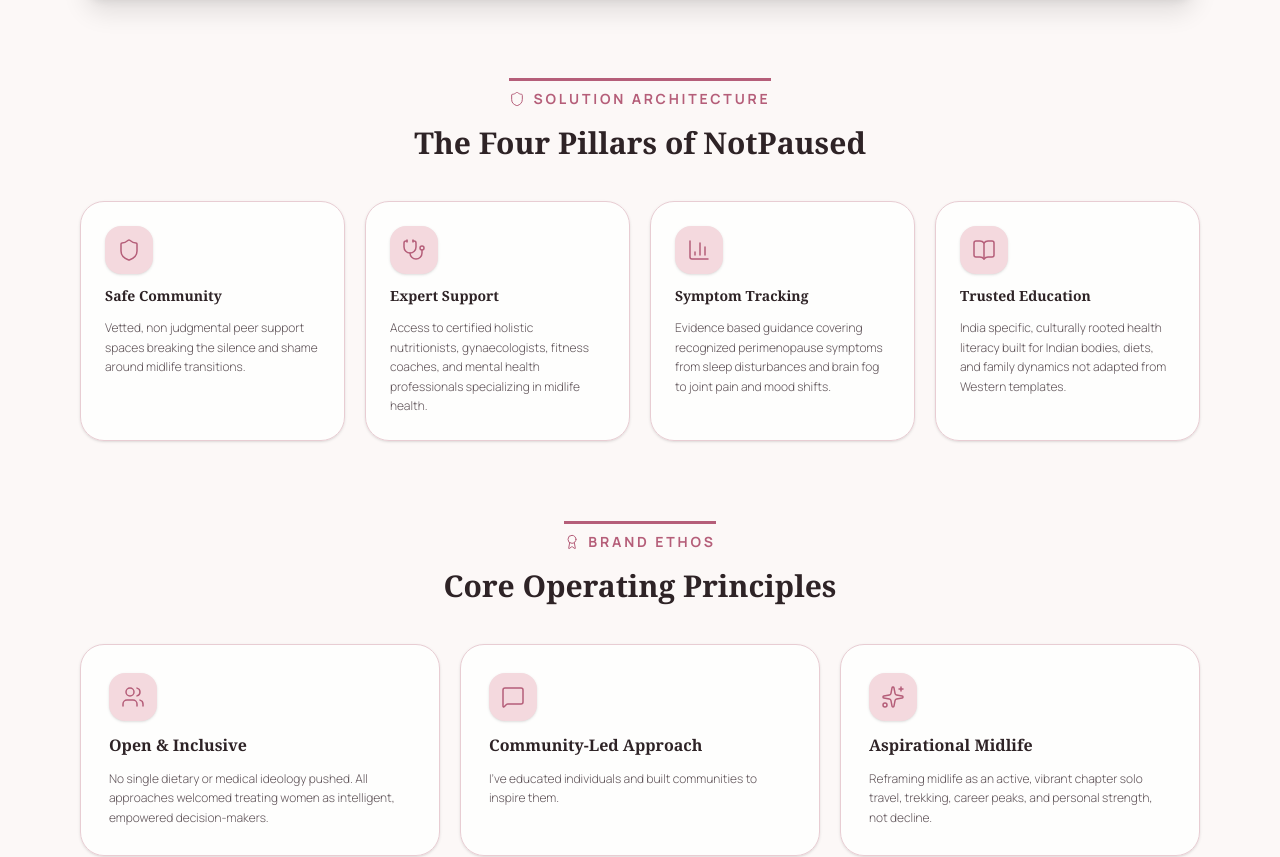
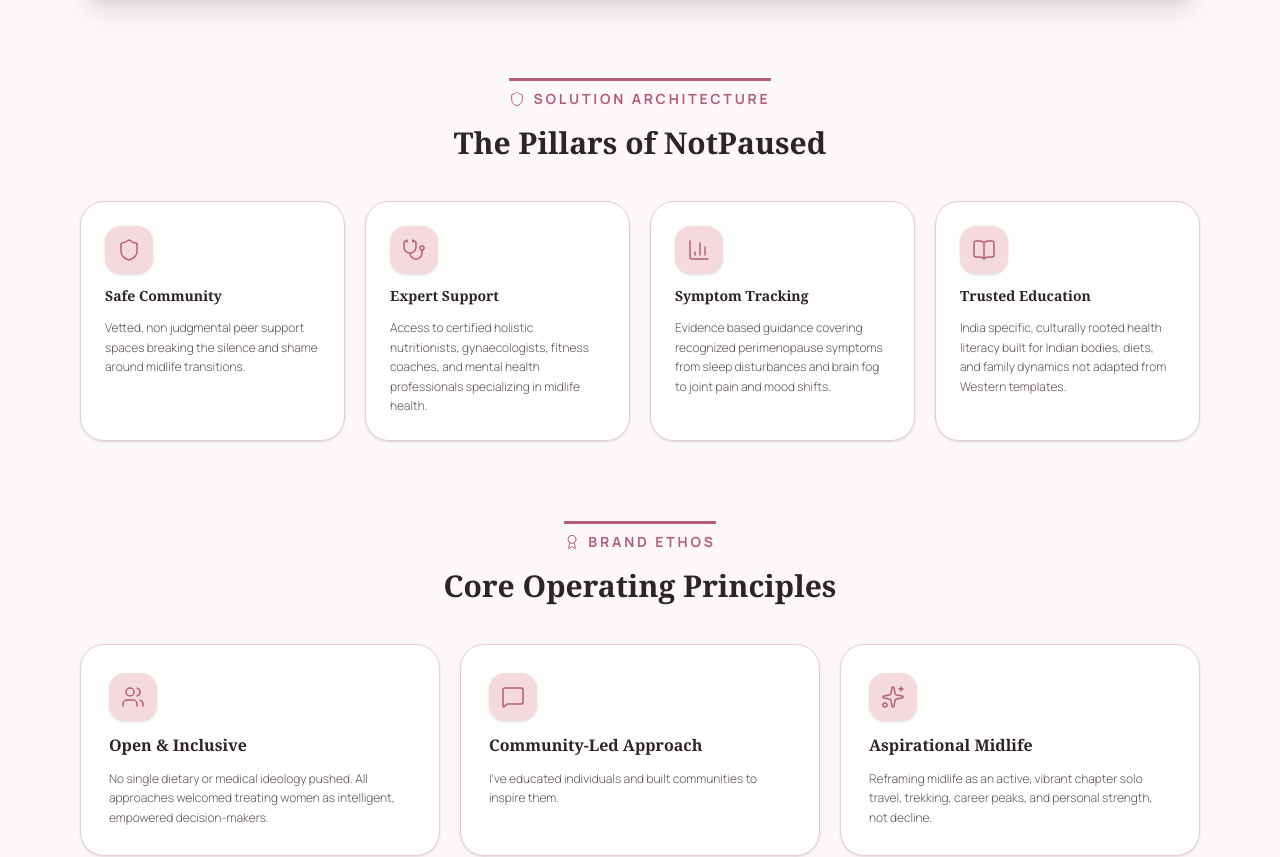
Before and after one commit to Abhilash-Jaiswal/portfolio, a React (Vite) app in the folder client/: page /portfolio/my-ventures in a window 1280 px wide. Shown: the part 5750-6607 px from the top of the page. Built offline with nearby package versions, Linux system fonts and the light colour scheme; no server answers; a web font is replaced by a local one.

Commit message:
toady update

```diff
--- a/client/src/components/sections/NotPausedSection.jsx
+++ b/client/src/components/sections/NotPausedSection.jsx
@@ -222,7 +222,7 @@
               <Shield className="w-4 h-4 text-[#B55E79]" strokeWidth={1.5} />
               <span className="font-bold text-sm tracking-[0.2em] uppercase text-[#B55E79]">Solution Architecture</span>
             </div>
-            <h3 className="font-serif text-2xl lg:text-3xl font-bold text-[#2E2326]">The Four Pillars of NotPaused</h3>
+            <h3 className="font-serif text-2xl lg:text-3xl font-bold text-[#2E2326]">The Pillars of NotPaused</h3>
           </div>
           <div className="grid grid-cols-1 md:grid-cols-2 lg:grid-cols-4 gap-5">
             {pillars.map((p, i) => {
@@ -311,7 +311,6 @@
               </div>
             ))}
           </div>
-        </div>
         </div>
          {/* Services & Community Offerings */}
         <div className="pb-10">
@@ -480,6 +479,7 @@
         </div>
 
       </div>
+      </div>
     </section>
   );
 }
```
